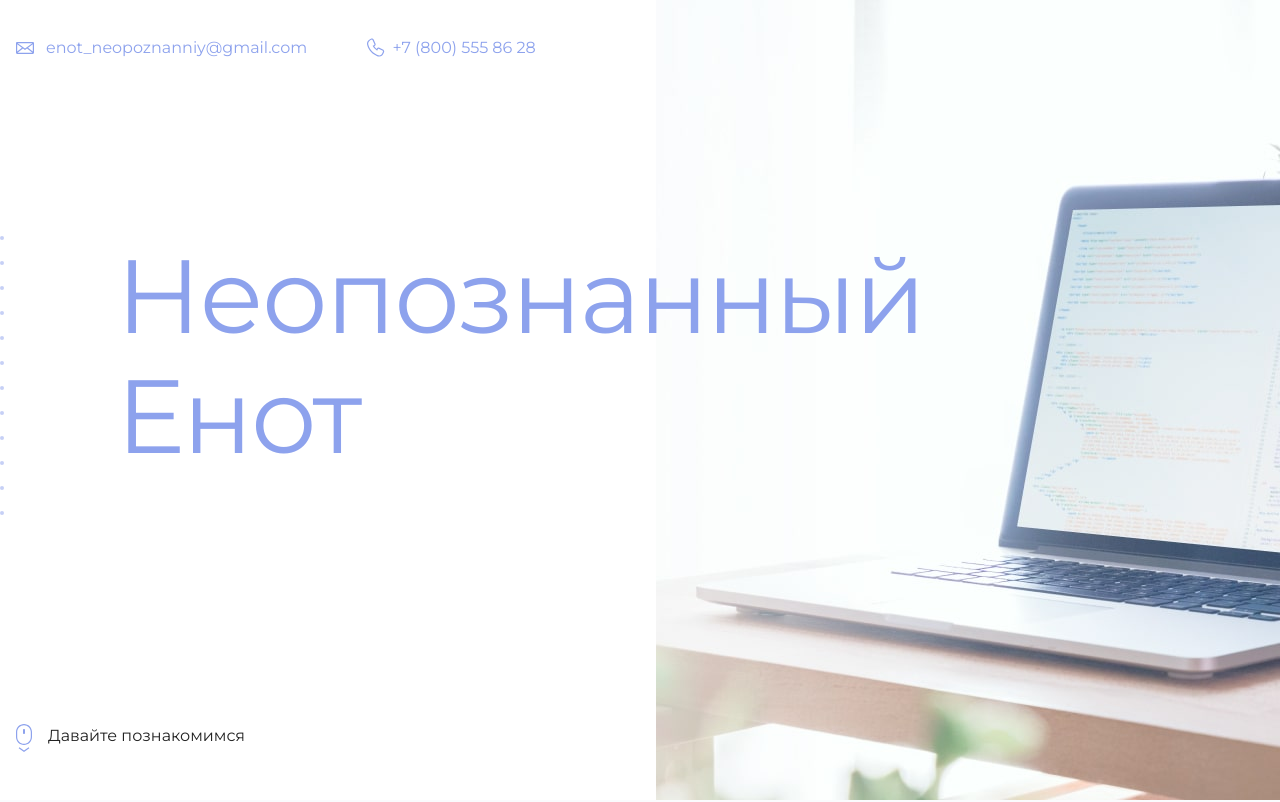
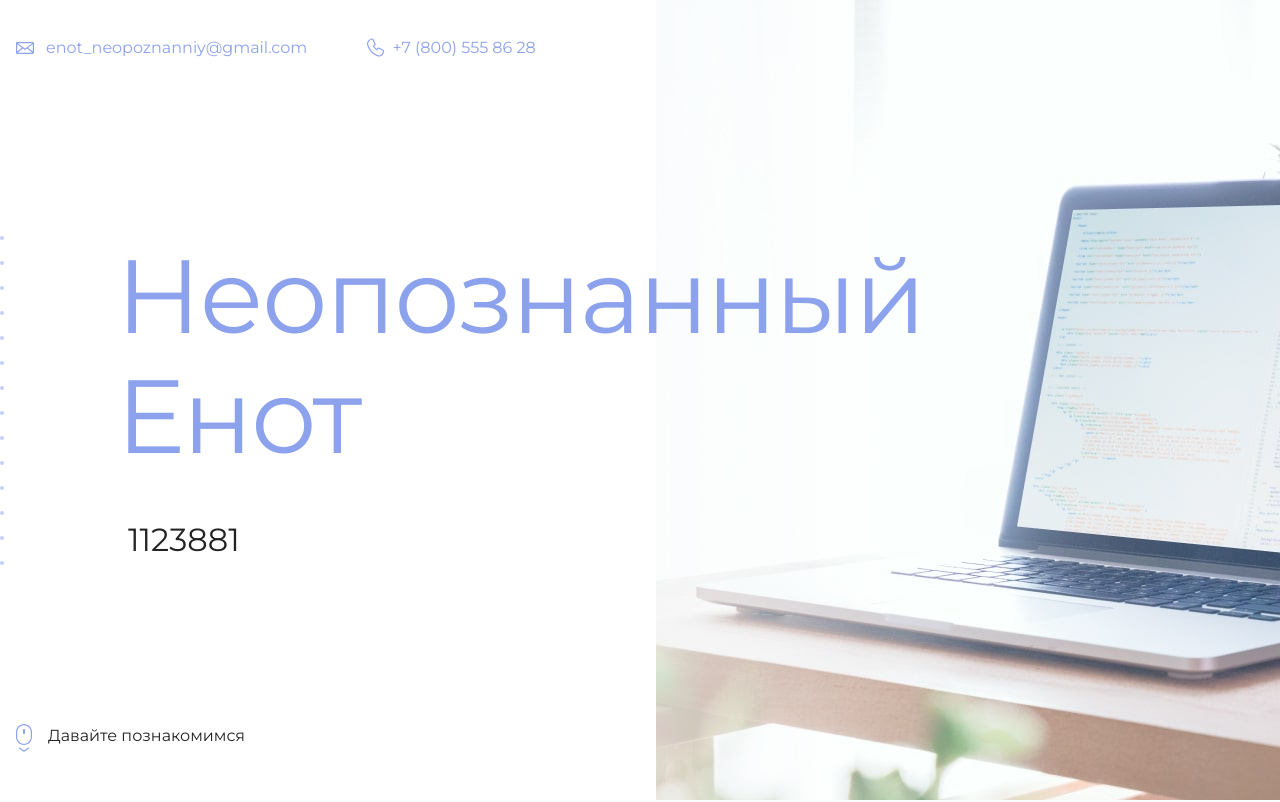
Before and after one commit to MarchenkoIlya/marko-HtmlAcad-example, a plain HTML site: page index.html in a window 1280 px wide. Shown: the top 802 px of the page. Drawn offline with Linux system fonts and the light colour scheme.

Commit message:
Update index.html
New id

```diff
--- a/index.html
+++ b/index.html
@@ -19,7 +19,7 @@
       <section class="hero-image">
         <div class="container">
           <h1 class="heading">Неопознанный Енот</h1>
-          <p><!-- Тут ваш id на сайте Академии --></p>
+          <p>1123881</p>
         </div>
       </section>
 
```
